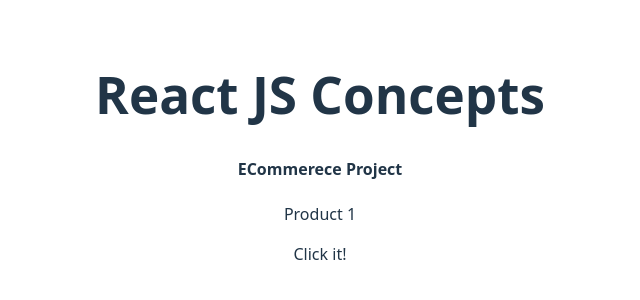
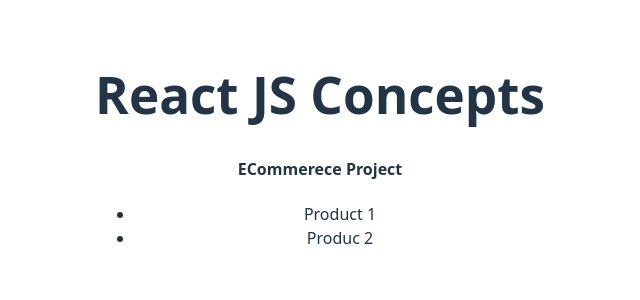
Before and after one commit to kaonashi555/React-basic, a React (Vite) app: page / in a window 1280 px wide. Shown: the top 300 px of the page, without its empty margins (320-960 px from the left). Built offline with nearby package versions, Linux system fonts and the light colour scheme.

Commit message:
List and keys

```diff
--- a/src/components/products/index.jsx
+++ b/src/components/products/index.jsx
@@ -4,7 +4,16 @@ const dummyProductData = ["Product 1", "Produc 2"];
 
 function ProductList(){
      return <div> <h4> ECommerece Project</h4>
-     <ProductItem/>
+     {/* <ProductItem/> */}
+
+     <ul>
+          {
+               dummyProductData.map((item,index)=>(
+                    <li key={index}>{item}</li>
+               ))
+          }
+     </ul>
+
      </div>
 }
 export default ProductList;
```
